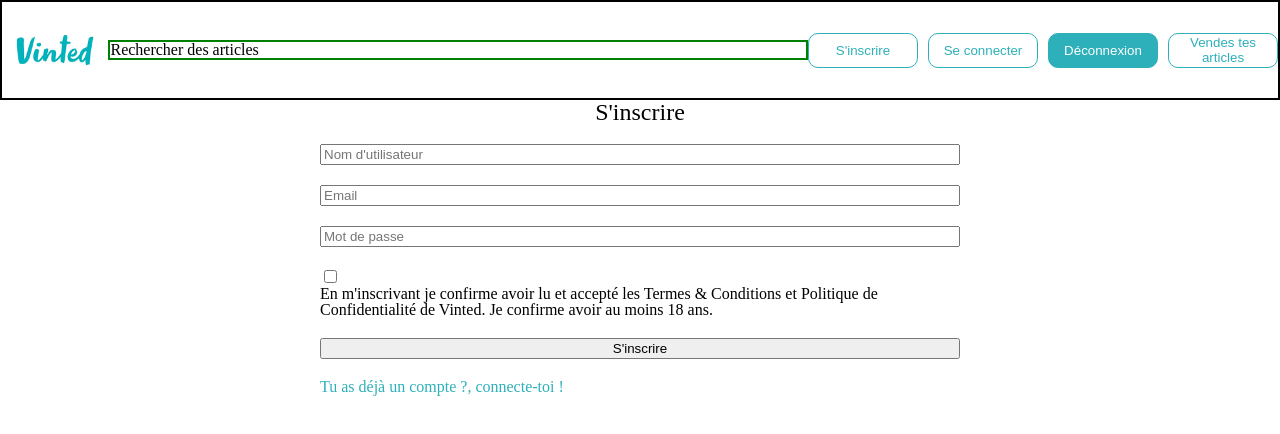
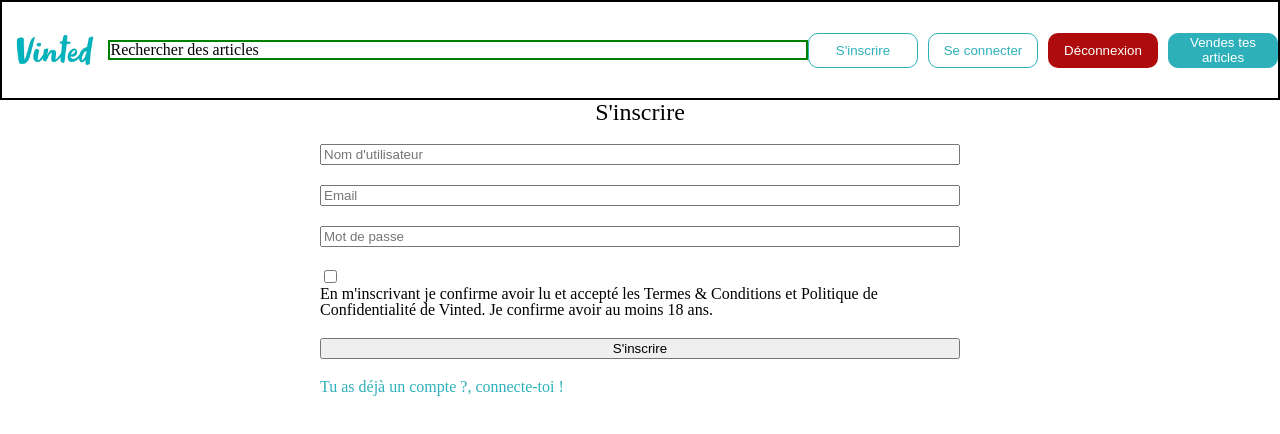
Before and after one commit to Sabrinabendraoua/Vinted-frontend, a React (Vite) app: page /signup in a window 1280 px wide. Shown: the top 434 px of the page. Built offline with nearby package versions, Linux system fonts and the light colour scheme.

Commit message:
header css

```diff
--- a/src/assets/Header.css
+++ b/src/assets/Header.css
@@ -29,7 +29,12 @@ header button {
   color: #2db0ba;
   height: 35px;
 }
-header button:nth-child(3) {
+header button:nth-child(4) {
   background-color: #2db0ba;
   color: white;
 }
+header button:nth-child(3) {
+  background-color: rgb(174, 12, 12);
+  color: white;
+  border: none;
+}
```
